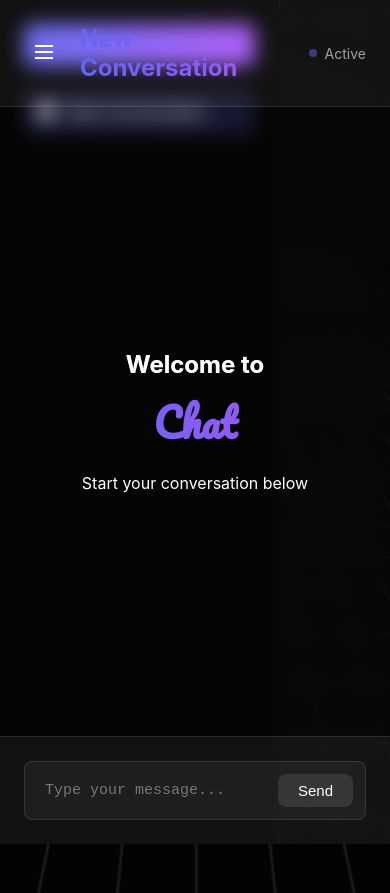
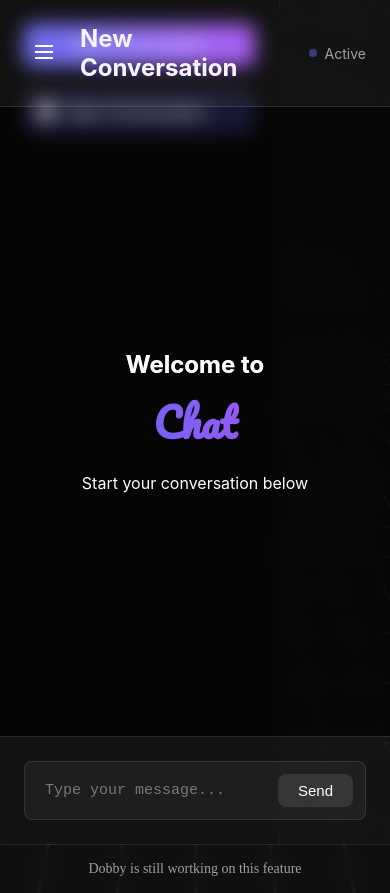
Before and after one commit to azeebneuron/soft-engg-project-jan-2025-se-Jan-31, a Vue app in the folder vue-project/: page /chatbot in a window 390 px wide. Before the commit the page ends 844 px from the top, so only its background shows below. Built offline with nearby package versions, Linux system fonts and the light colour scheme.

Commit message:
Why do you want to know everything

```diff
--- a/vue-project/src/views/ChatInterface.vue
+++ b/vue-project/src/views/ChatInterface.vue
@@ -73,6 +73,9 @@
       </div>
     </div>
   </div>
+  <footer class="Dobby-footer">
+    Dobby is still wortking on this feature
+  </footer>
 </template>
 
 <script>
@@ -258,7 +261,7 @@ export default {
 .gradient-text {
   background: linear-gradient(to right, rgb(99, 102, 241), rgb(168, 85, 247));
   -webkit-background-clip: text;
-  color: transparent;
+  color: whitesmoke;
 }
 
 .chat-status {
@@ -418,8 +421,28 @@ textarea:focus {
     background: rgba(0, 0, 0, 0.95);
   }
 
-  .chat-interface {
-    width: 100%;
-  }
+/* Added Footer Styles */
+.Dobby-footer {
+  padding: 1rem;
+  text-align: center;
+  background: rgba(255, 255, 255, 0.05);
+  backdrop-filter: blur(10px);
+  border-top: 1px solid rgba(255, 255, 255, 0.1);
+  color: rgba(255, 255, 255, 0.6);
+  font-size: 0.875rem;
+  position: relative;
+  z-index: 10;
+}
+
+/* Adjust chat-interface to accommodate footer */
+.chat-interface {
+  display: flex;
+  flex-direction: column;
+}
+
+.chat-messages {
+  flex: 1;
+  min-height: 0; /* This ensures proper scrolling with footer */
+}
 }
 </style>
```
